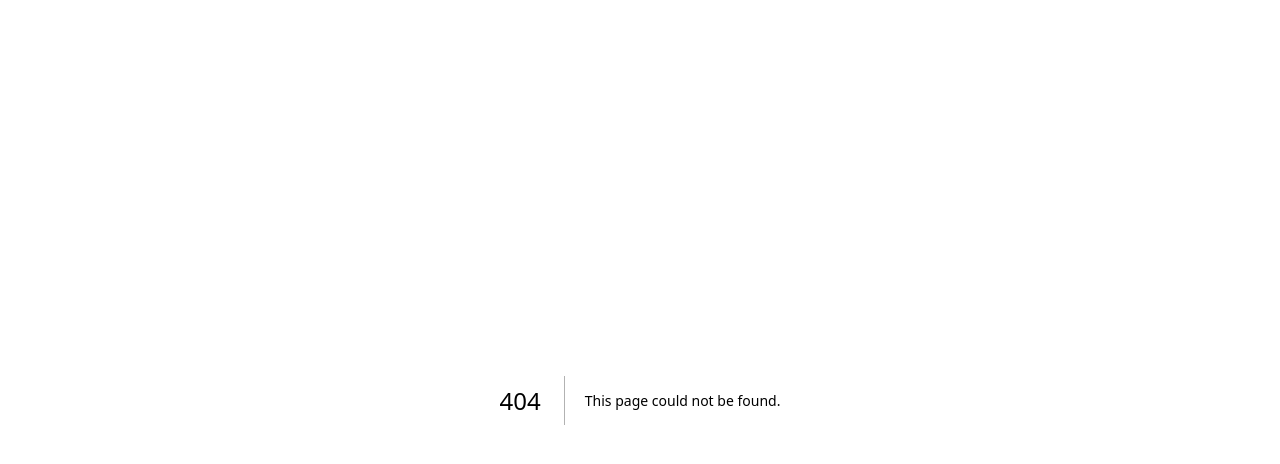
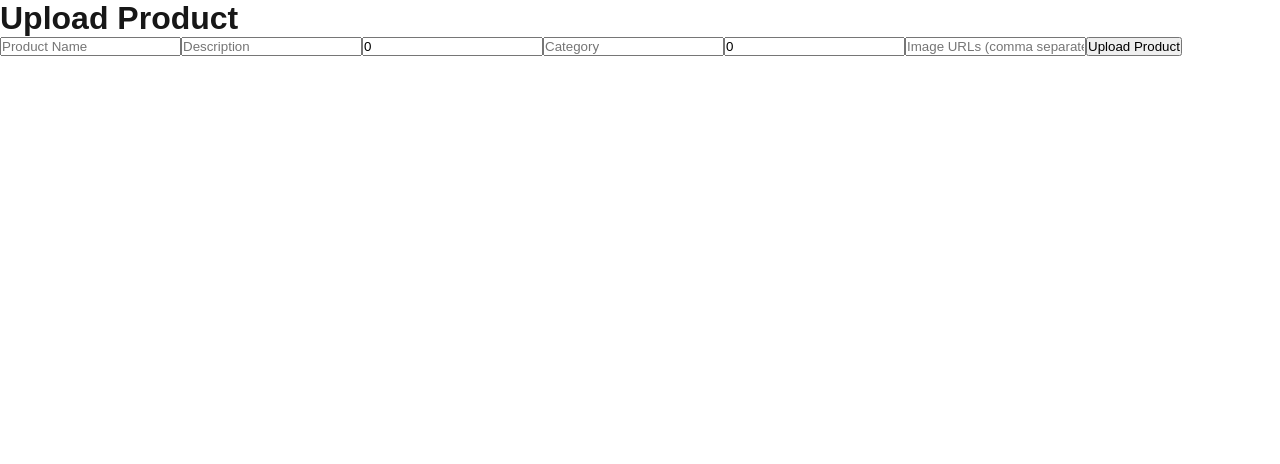
Before and after one commit to Moosa-24/MOOAKO310_fto2401_GroupA_MoosaAkoodie_FSJ03, a Next.js app in the folder e-commerce-app/: page /upload in a window 1280 px wide. Before the commit this address had no page. Shown: the top 464 px of the page. Built offline with nearby package versions, Linux system fonts and the light colour scheme.

Commit message:
upload product(failed)

```diff
--- /dev/null
+++ b/e-commerce-app/app/api/products/route.js
@@ -0,0 +1,13 @@
+import { db } from "../../utils/firebase"; // Adjust the import path
+import { collection, addDoc } from "firebase/firestore";
+
+export async function POST(request) {
+    const productData = await request.json();
+
+    try {
+        const docRef = await addDoc(collection(db, "products"), productData);
+        return new Response(JSON.stringify({ id: docRef.id }), { status: 200 });
+    } catch (error) {
+        return new Response(JSON.stringify({ error: "Error uploading product data" }), { status: 500 });
+    }
+}
--- /dev/null
+++ b/e-commerce-app/app/upload/page.jsx
@@ -0,0 +1,101 @@
+"use client";
+
+import { useState } from "react";
+
+export default function UploadProduct() {
+    const [product, setProduct] = useState({
+        name: "",
+        description: "",
+        price: 0,
+        category: "",
+        stock: 0,
+        images: [],
+    });
+
+    const handleChange = (e) => {
+        const { name, value } = e.target;
+        setProduct((prev) => ({ ...prev, [name]: value }));
+    };
+
+    const handleSubmit = async (e) => {
+        e.preventDefault();
+        const response = await fetch("/api/products", {
+            method: "POST",
+            headers: {
+                "Content-Type": "application/json",
+            },
+            body: JSON.stringify(product),
+        });
+
+        const data = await response.json();
+        if (response.ok) {
+            alert(`Product uploaded with ID: ${data.id}`);
+            setProduct({
+                name: "",
+                description: "",
+                price: 0,
+                category: "",
+                stock: 0,
+                images: [],
+            });
+        } else {
+            alert("Error uploading product");
+        }
+    };
+
+    return (
+        <div>
+            <h1>Upload Product</h1>
+            <form onSubmit={handleSubmit}>
+                <input
+                    type="text"
+                    name="name"
+                    placeholder="Product Name"
+                    value={product.name}
+                    onChange={handleChange}
+                    required
+                />
+                <input
+                    type="text"
+                    name="description"
+                    placeholder="Description"
+                    value={product.description}
+                    onChange={handleChange}
+                    required
+                />
+                <input
+                    type="number"
+                    name="price"
+                    placeholder="Price"
+                    value={product.price}
+                    onChange={handleChange}
+                    required
+                />
+                <input
+                    type="text"
+                    name="category"
+                    placeholder="Category"
+                    value={product.category}
+                    onChange={handleChange}
+                    required
+                />
+                <input
+                    type="number"
+                    name="stock"
+                    placeholder="Stock"
+                    value={product.stock}
+                    onChange={handleChange}
+                    required
+                />
+                <input
+                    type="text"
+                    name="images"
+                    placeholder="Image URLs (comma separated)"
+                    value={product.images.join(",")}
+                    onChange={(e) => handleChange({ target: { name: 'images', value: e.target.value.split(",") }})}
+                />
+                <button type="submit">Upload Product</button>
+            </form>
+        </div>
+    );
+}
--- /dev/null
+++ b/e-commerce-app/app/utils/firebase.js
@@ -0,0 +1,18 @@
+import { initializeApp } from "firebase/app";
+import { getFirestore } from "firebase/firestore";
+
+// Your Firebase configuration
+const firebaseConfig = {
+    apiKey: "YOUR_API_KEY",
+    authDomain: "YOUR_AUTH_DOMAIN",
+    projectId: "YOUR_PROJECT_ID",
+    storageBucket: "YOUR_STORAGE_BUCKET",
+    messagingSenderId: "YOUR_MESSAGING_SENDER_ID",
+    appId: "YOUR_APP_ID"
+};
+
+// Initialize Firebase
+const app = initializeApp(firebaseConfig);
+const db = getFirestore(app);
+
+export { db };
```
Also changed, not shown: e-commerce-app/app/page.jsx (+4 -6 lines), e-commerce-app/app/utils/firebaseConfig.js (deleted, +0 -16 lines).
